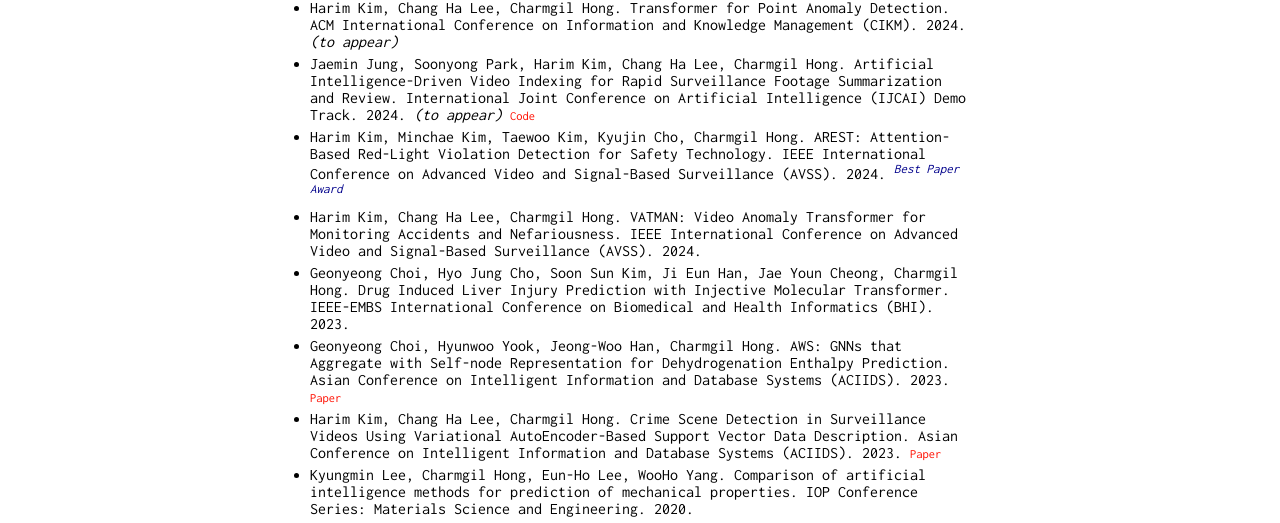
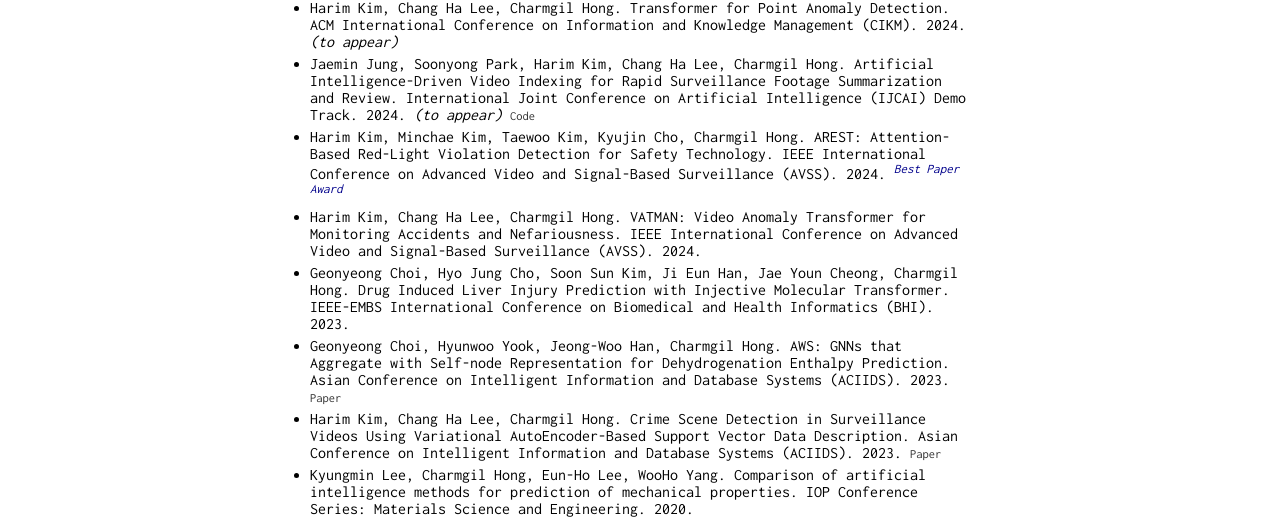
Before and after one commit to charmgil/charmgil.github.io, a Jekyll site: the page built from index.md, in a window 1280 px wide. Shown: the part 517-1040 px from the top of the page. Built offline with Jekyll 4.4.1, drawn with Linux system fonts in a browser that asks for light colours; our own code applies the rules of GitHub Pages for plain Markdown files.

Commit message:
modified:   _sass/_style.scss 	modified:   index.md

```diff
--- a/_sass/_style.scss
+++ b/_sass/_style.scss
@@ -36,8 +36,14 @@ hr {
     font-size:0.815em;
 }
 .res {
-    color: #333333;
     font-size:0.785em;
+}
+.res a {
+    color: #333333; /* Link color will inherit the color from its parent */
+    text-decoration: none; /* Remove underline from links */
+}
+.res a:hover {
+    text-decoration: underline; /* Underline links on hover */
 }
 
 
--- a/index.md
+++ b/index.md
@@ -26,7 +26,7 @@ I am interested in developing and applying machine learning/data mining techniqu
 * Harim Kim, Minchae Kim, Taewoo Kim, Kyujin Cho, Charmgil Hong. AREST: Attention-Based Red-Light Violation Detection for Safety Technology. IEEE International Conference on Advanced Video and Signal-Based Surveillance (AVSS). 2024. <span class="award">*Best Paper Award*</span>
 * Harim Kim, Chang Ha Lee, Charmgil Hong. VATMAN: Video Anomaly Transformer for Monitoring Accidents and Nefariousness. IEEE International Conference on Advanced Video and Signal-Based Surveillance (AVSS). 2024.
 * Geonyeong Choi, Hyo Jung Cho, Soon Sun Kim, Ji Eun Han, Jae Youn Cheong, Charmgil Hong. Drug Induced Liver Injury Prediction with Injective Molecular Transformer. IEEE-EMBS International Conference on Biomedical and Health Informatics (BHI). 2023.
-* Geonyeong Choi, Hyunwoo Yook, Jeong-Woo Han, Charmgil Hong. AWS: GNNs that Aggregate with Self-node Representation for Dehydrogenation Enthalpy Prediction. Asian Conference on Intelligent Information and Database Systems (ACIIDS). 2023. <span class="res">[Paper](https:://link.springer.com/chapter/10.1007/978-3-031-42430-4_14)</span>
+* Geonyeong Choi, Hyunwoo Yook, Jeong-Woo Han, Charmgil Hong. AWS: GNNs that Aggregate with Self-node Representation for Dehydrogenation Enthalpy Prediction. Asian Conference on Intelligent Information and Database Systems (ACIIDS). 2023. <span class="res">[Paper](https://link.springer.com/chapter/10.1007/978-3-031-42430-4_14)</span>
 * Harim Kim, Chang Ha Lee, Charmgil Hong. Crime Scene Detection in Surveillance Videos Using Variational AutoEncoder-Based Support Vector Data Description. Asian Conference on Intelligent Information and Database Systems (ACIIDS). 2023. <span class="res">[Paper](https://link.springer.com/chapter/10.1007/978-3-031-42430-4_37)</span>
 * Kyungmin Lee, Charmgil Hong, Eun-Ho Lee, WooHo Yang. Comparison of artificial intelligence methods for prediction of mechanical properties. IOP Conference Series: Materials Science and Engineering. 2020.
 * Gaurav Trivedi, Charmgil Hong, Esmaeel R. Dadashzadeh, Robert M. Handzel, Harry Hochheiser, Shyam Visweswaran. Identifying incidental findings from radiology reports of trauma patients: An evaluation of automated feature representation methods. International Journal of Medical Informatics. 2019.
```
